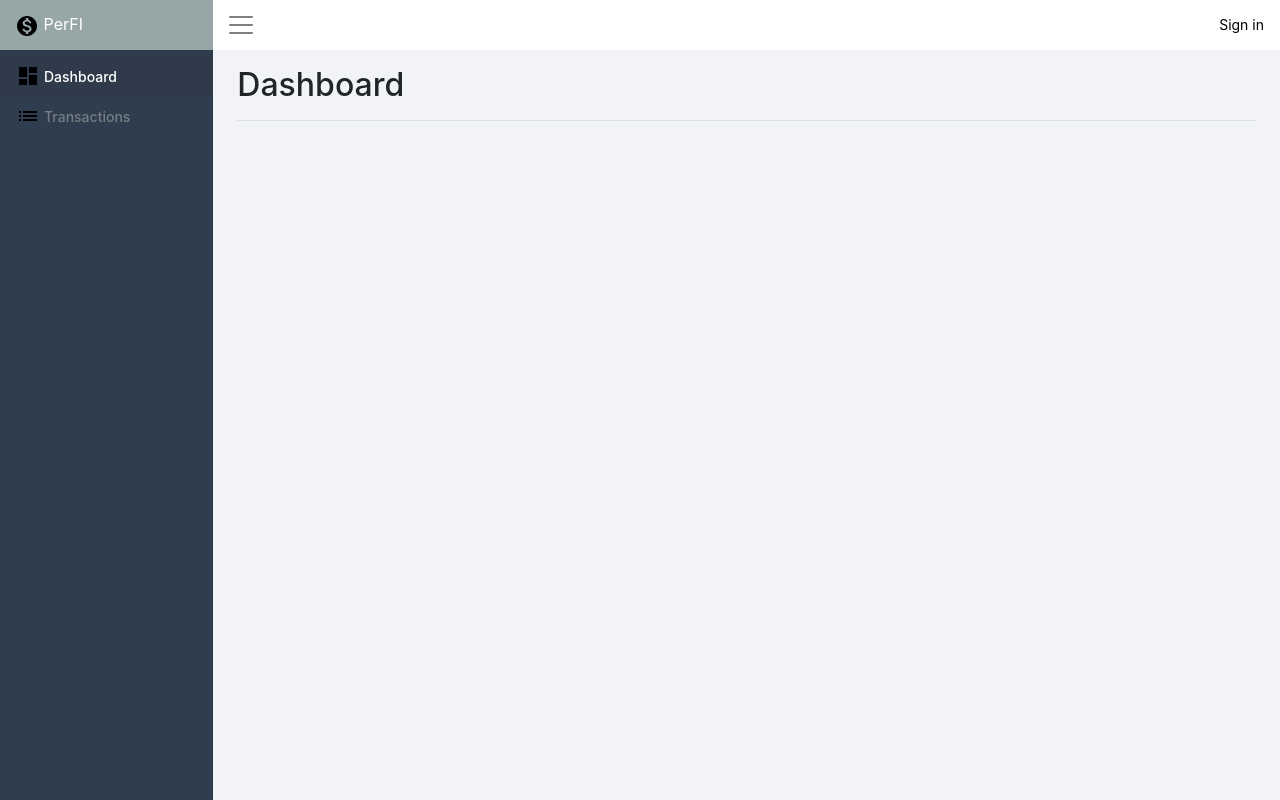
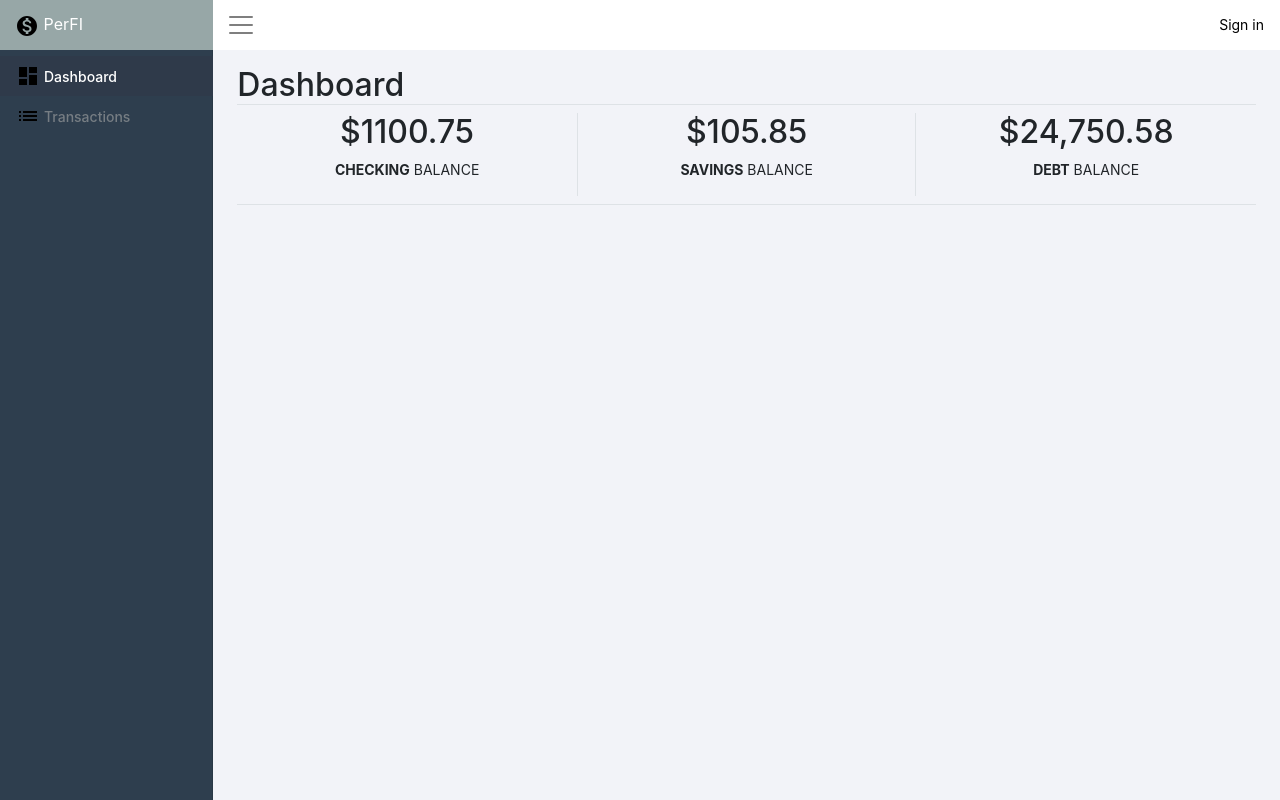
Before and after one commit to akosborn/personal-finance, an Angular app: page / in a window 1280 px wide. Built offline with nearby package versions, Linux system fonts and the light colour scheme.

Commit message:
added balances to dashboard

```diff
--- a/src/app/dashboard/dashboard.component.html
+++ b/src/app/dashboard/dashboard.component.html
@@ -1,3 +1,18 @@
-<div class="d-flex justify-content-between flex-wrap flex-md-nowrap align-items-center pb-2 mb-3 border-bottom">
-  <h1 class="h2">Dashboard</h1>
+<div class="justify-content-between flex-wrap flex-md-nowrap align-items-center pb-2 mb-3 border-bottom">
+  <h1 class="h2 border-bottom">Dashboard</h1>
+  <div class="row no-gutters">
+    <hr>
+    <div class="col-12 col-md-4" style="text-align: center">
+      <h2>$1100.75</h2>
+      <p><b>CHECKING</b> BALANCE</p>
+    </div>
+    <div class="col-12 col-md-4 border-left border-right" style="text-align: center">
+      <h2>$105.85</h2>
+      <p style="text-align: center"><b>SAVINGS</b> BALANCE</p>
+    </div>
+    <div class="col-12 col-md-4" style="text-align: center">
+      <h2>$24,750.58</h2>
+      <p style="text-align: center"><b>DEBT</b> BALANCE</p>
+    </div>
+  </div>
 </div>
```
